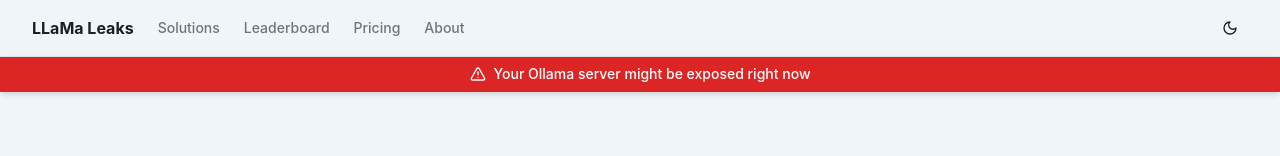
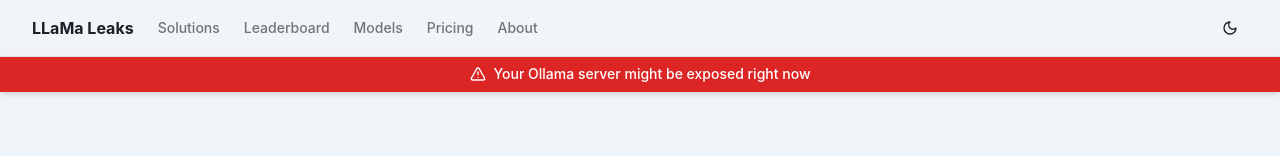
Before and after one commit to nileshevrywhr/llama-leaks, a React (Vite) app in the folder frontend/: page /about in a window 1280 px wide. Shown: the top 156 px of the page. Built offline with nearby package versions, Linux system fonts and the light colour scheme.

Commit message:
Updated Header.tsx

```diff
--- a/frontend/src/components/Header.tsx
+++ b/frontend/src/components/Header.tsx
@@ -88,6 +88,12 @@ const Header = () => {
               </a>
               <a
                 className="transition-colors hover:text-foreground/80 text-foreground/60"
+                href="/models"
+              >
+                Models
+              </a>
+              <a
+                className="transition-colors hover:text-foreground/80 text-foreground/60"
                 href="/pricing"
               >
                 Pricing
@@ -174,6 +180,13 @@ const Header = () => {
                     Leaderboard
                   </a>
                   <a
+                    href="/models"
+                    onClick={closeMobileMenu}
+                    className="block text-center py-4 px-4 rounded-md text-sm font-medium transition-colors hover:bg-muted hover:text-foreground text-muted-foreground focus-visible:outline-none focus-visible:ring-2 focus-visible:ring-ring"
+                  >
+                    Models
+                  </a>
+                  <a
                     href="/pricing"
                     onClick={closeMobileMenu}
                     className="block text-center py-4 px-4 rounded-md text-sm font-medium transition-colors hover:bg-muted hover:text-foreground text-muted-foreground focus-visible:outline-none focus-visible:ring-2 focus-visible:ring-ring"
```
